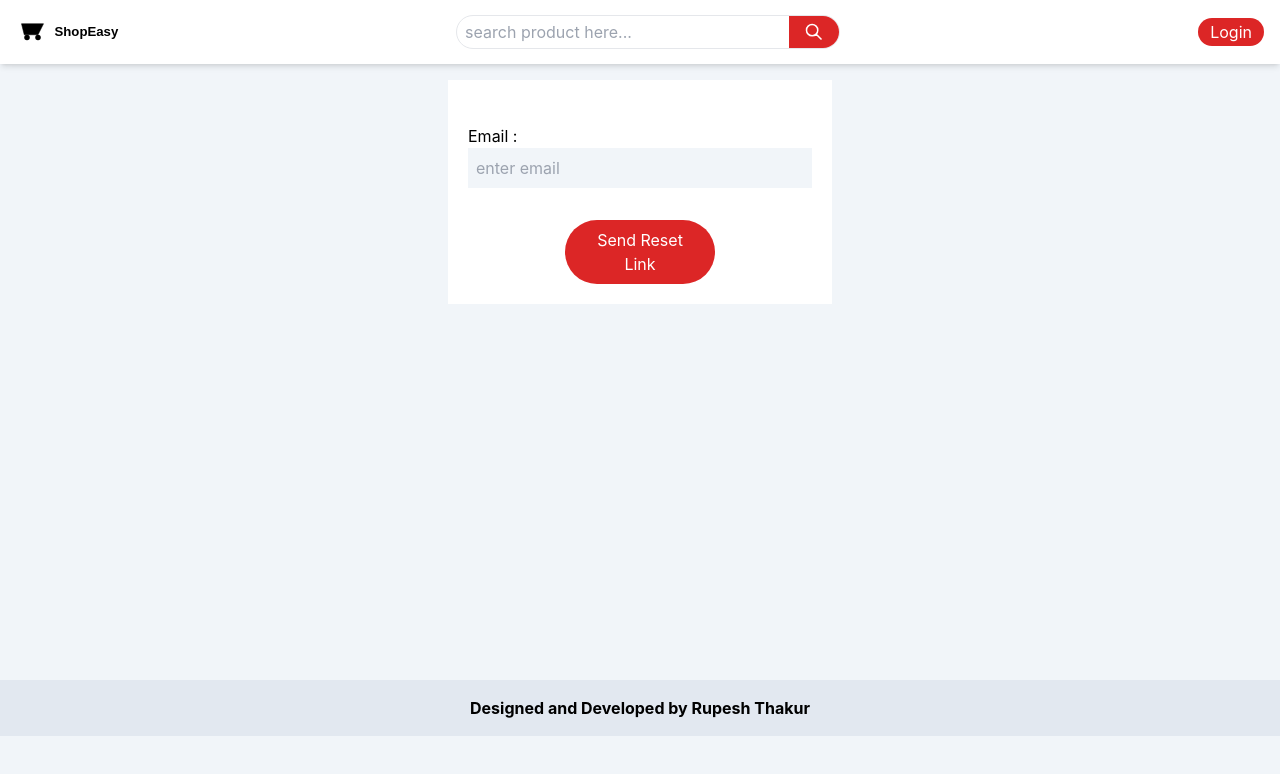
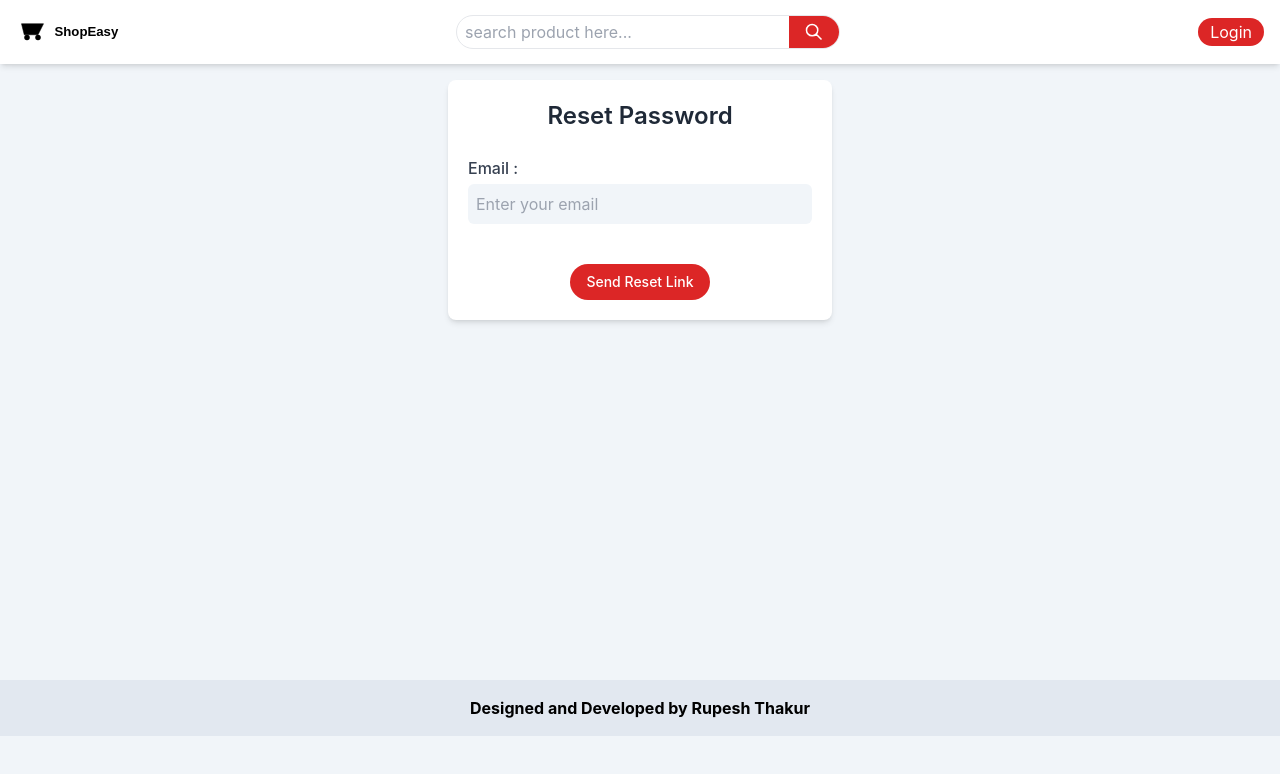
Before and after one commit to rupesh8690/EcommerceFrontend, a React (Create React App) app: page /forgot-password in a window 1280 px wide. Shown: the top 774 px of the page. Built offline with nearby package versions, Linux system fonts and the light colour scheme; no server answers.

Commit message:
crated the forgot password form

```diff
--- a/src/common/index.js
+++ b/src/common/index.js
@@ -8,6 +8,10 @@ const SummaryApi = {
     },
     signIn : {
         url : `${backendDomin}/api/signin`,
+        method : "post"
+    },
+    forgotPassword : {
+        url : `${backendDomin}/api/forgot-password`,
         method : "post"
     },
     current_user : {
--- a/src/pages/ForgotPassowrd.js
+++ b/src/pages/ForgotPassowrd.js
@@ -1,45 +1,63 @@
 import React from 'react'
 import { useState } from 'react'
+import SummaryApi from '../common';
 const ForgotPassowrd = () => {
   const [email,setEmail]=useState("");
 
-  const handleSubmit=(e)=>{
+  const handleSubmit=async(e)=>{
     e.preventDefault();
     //add api later
+    const dataResponse= await fetch(SummaryApi.forgotPassword.url,{
+      method: SummaryApi.forgotPassword.method,
+      credentials: "include", //useful if we are using cookie
+      headers: {
+        "content-type": "application/json",
+      },
+      body: JSON.stringify({email}),
+    });
+
+
+
   }
 
 
   return (
-     <section id="login">
+  <section id="forgot-password">
   <div className="mx-auto container p-4">
-        <div className="bg-white p-5 w-full max-w-sm mx-auto">
+    <div className="bg-white p-5 w-full max-w-sm mx-auto rounded-lg shadow-md">
 
+      {/* Heading */}
+      <h2 className="text-2xl font-semibold text-center text-gray-800">
+        Reset Password
+      </h2>
 
-          <form className="pt-6 flex flex-col gap-2" onSubmit={handleSubmit}>
+      <form className="pt-6 flex flex-col gap-4" onSubmit={handleSubmit}>
         <div className="grid">
-              <label>Email : </label>
-              <div className="bg-slate-100 p-2">
+          <label className="mb-1 font-medium text-gray-700">Email :</label>
+          <div className="bg-slate-100 p-2 rounded-md">
             <input
               type="email"
-                  placeholder="enter email"
+              placeholder="Enter your email"
               name="email"
               value={email}
-                  onChange={(e)=>setEmail(e.target.value)}
+              onChange={(e) => setEmail(e.target.value)}
               className="w-full h-full outline-none bg-transparent"
             />
           </div>
         </div>
 
-
-            <button className="d-flex items-center justify-center bg-red-600 hover:bg-red-700 text-white px-6 py-2 w-full max-w-[150px] rounded-full hover:scale-110 transition-all mx-auto block mt-6">
+        {/* Button Fixed */}
+        <button
+          type="submit"
+          className="flex items-center justify-center bg-red-600 hover:bg-red-700 text-white px-4 py-2 rounded-full transition-all mx-auto mt-6 text-sm font-medium"
+        >
           Send Reset Link
         </button>
       </form>
-
-
     </div>
   </div>
 </section>
+
   )
 }
 
```
Lines whose indentation alone changed are shown as unchanged.
